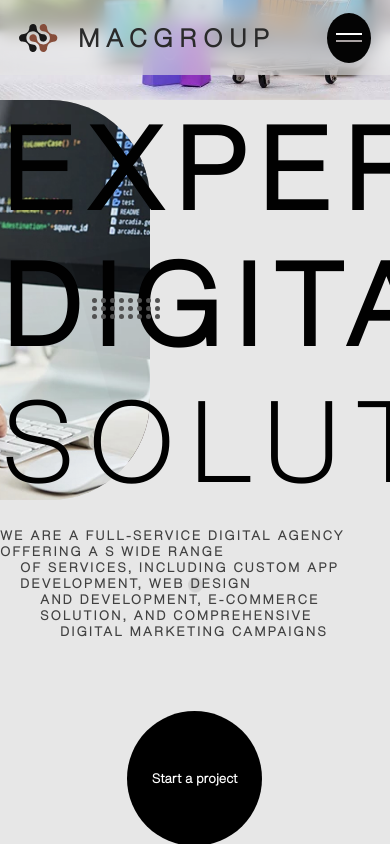
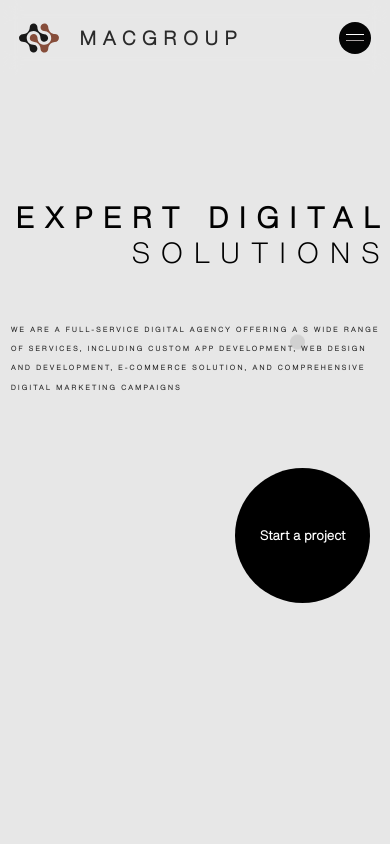
Before and after one commit to JohnnnGreat/macgroup-, a React (Create React App) app: page / in a window 390 px wide. Built offline with nearby package versions, Linux system fonts and the light colour scheme.

Commit message:
Initial Commit

```diff
--- a/public/index.html
+++ b/public/index.html
@@ -10,35 +10,22 @@
       content="Web site created using create-react-app"
     />
     <link rel="apple-touch-icon" href="%PUBLIC_URL%/logo192.png" />
+    <link href="https://unpkg.com/aos@2.3.1/dist/aos.css" rel="stylesheet" />
     <!--
       manifest.json provides metadata used when your web app is installed on a
       user's mobile device or desktop. See https://developers.google.com/web/fundamentals/web-app-manifest/
     -->
     <link rel="manifest" href="%PUBLIC_URL%/manifest.json" />
-    <!--
-      Notice the use of %PUBLIC_URL% in the tags above.
-      It will be replaced with the URL of the `public` folder during the build.
-      Only files inside the `public` folder can be referenced from the HTML.
 
-      Unlike "/favicon.ico" or "favicon.ico", "%PUBLIC_URL%/favicon.ico" will
-      work correctly both with client-side routing and a non-root public URL.
-      Learn how to configure a non-root public URL by running `npm run build`.
-    -->
     <title>React App</title>
   </head>
   <body>
     <noscript>You need to enable JavaScript to run this app.</noscript>
     <div id="root"></div>
 
-    <!--
-      This HTML file is a template.
-      If you open it directly in the browser, you will see an empty page.
-
-      You can add webfonts, meta tags, or analytics to this file.
-      The build step will place the bundled scripts into the <body> tag.
-
-      To begin the development, run `npm start` or `yarn start`.
-      To create a production bundle, use `npm run build` or `yarn build`.
-    -->
+    <script src="https://unpkg.com/aos@2.3.1/dist/aos.js"></script>
+    <script>
+      AOS.init();
+    </script>
   </body>
 </html>
--- a/src/Components/Header/Header.scss
+++ b/src/Components/Header/Header.scss
@@ -76,8 +76,8 @@ $md-dsk: 1200px;
     }
     &__navBtn {
       background-color: $nav-cl-bg;
-      width: 50px;
-      height: 50px;
+      min-width: 50px;
+      min-height: 50px;
       border-radius: 50%;
       display: flex;
       align-items: center;
@@ -145,3 +145,19 @@ $md-dsk: 1200px;
     background-color: $Nav-cls-clr-f;
   }
 }
+
+@media (max-width: 700px) {
+  .logo-title {
+    font-size: 1.2rem !important;
+  }
+
+  .header__wrapper__navBtn {
+    min-width: 32px;
+    min-height: 32px;
+  }
+
+  .nav-line {
+    width: 18px !important;
+    height: 1px !important;
+  }
+}
--- a/src/Components/Hero/Hero.js
+++ b/src/Components/Hero/Hero.js
@@ -43,7 +43,8 @@ function Hero() {
           src={process.env.PUBLIC_URL + "./AssetsFolder/webdev.webp"}
           alt="Website development"
         />
-
+      </div>
+      <div className="newImage">
         <img
           className="image-ecommerce"
           src={process.env.PUBLIC_URL + "./AssetsFolder/Ecommerce.jpeg"}
@@ -56,8 +57,8 @@ function Hero() {
           <h1 className="h-text-s fade-in-bottom">SOLUTIONS</h1>
         </div>
         <div className="h-desc">
-          <div className="h-desc-wrap">
-            <h1 className="h-desc-l-one fade-in-one">
+          <div className="h-desc-wrap ">
+            <h1 className="h-desc-l-one">
               WE ARE A FULL-SERVICE DIGITAL AGENCY OFFERING A S WIDE RANGE
             </h1>
             <h1 className="h-desc-l-two">
--- a/src/Components/Hero/Hero.scss
+++ b/src/Components/Hero/Hero.scss
@@ -15,7 +15,7 @@ $md-dsk: 1200px;
     height: 100%;
     .h-text {
       width: 100%;
-
+      user-select: none;
       .h-text-f,
       .h-text-s {
         font-size: $hero-bg-ft;
@@ -43,6 +43,7 @@ $md-dsk: 1200px;
         letter-spacing: 2px;
         font-weight: 700;
         text-align: left !important;
+        user-select: none;
       }
 
       .h-desc-l-one {
@@ -110,12 +111,18 @@ $md-dsk: 1200px;
   transition: 600ms ease;
 }
 
+.newImage {
+  width: 100%;
+}
+
 .image-ecommerce {
   position: absolute;
-  bottom: 0;
+  bottom: -300px;
   object-fit: cover;
   width: 400px;
-  height: auto;
+  height: 400px;
+  border-radius: 25%;
+  right: 0;
 }
 
 //Bounce Attractions
@@ -307,5 +314,63 @@ $md-dsk: 1200px;
   }
 }
 
-@media (max-width: 450px) {
+@media (max-width: 700px) {
+  .h-text {
+    padding-top: 100px;
+    .h-text-f,
+    .h-text-s {
+      font-size: 1.8rem !important;
+      color: red;
+    }
+  }
+
+  .right-img,
+  .image-webDev {
+    position: absolute;
+    width: 200px;
+    height: 200px;
+    left: -50px;
+    border-radius: 40%;
+    top: -20px;
+    z-index: -1;
+    display: none;
+    color: #000000;
+  }
+
+  .h-desc-l-one {
+    margin-top: 50px !important;
+  }
+  .h-desc-l-one,
+  .h-desc-l-two,
+  .h-desc-l-three,
+  .h-desc-l-four {
+    color: #000000;
+    margin-left: 0 !important;
+    font-size: 7px !important;
+    color: rgb(37, 37, 37);
+    letter-spacing: 0;
+    line-height: 1.2rem;
+    font-variant: small-caps;
+  }
+  .svgs {
+    display: none;
+  }
+
+  .ro {
+    justify-content: flex-end !important;
+    padding-right: 20px;
+  }
+
+  .newImage {
+    display: none;
+  }
+
+  .h-desc {
+    align-items: center !important;
+  }
+
+  .bounce-attr {
+    justify-content: flex-end !important;
+    padding-right: 85px;
+  }
 }
```
Also changed, not shown: 1 other file (tests, documents, lock files or other folders).
